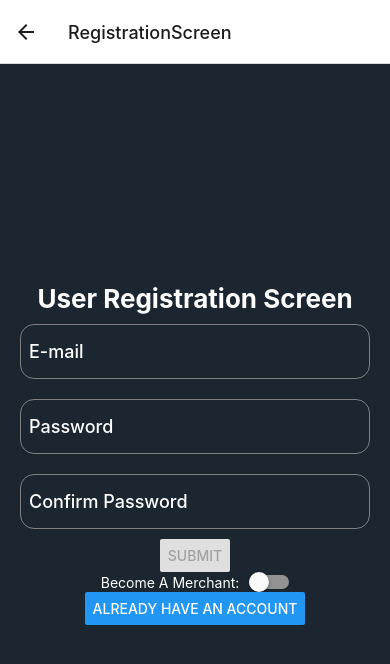
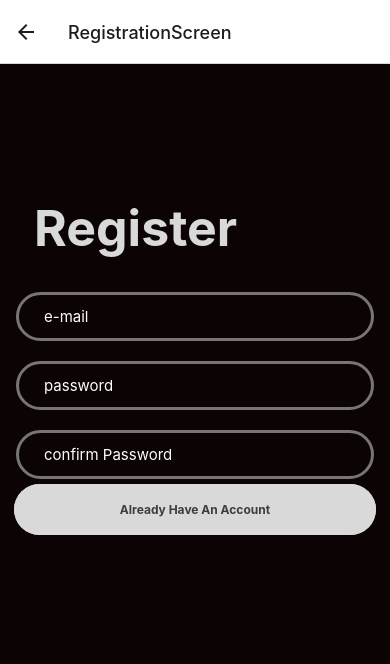
Before and after one commit to kidmpukane/mk-001, a React Native app: screen /RegistrationScreen in a window 390 px wide. Shown: the top 664 px of the page. Built offline with nearby package versions, Linux system fonts and the light colour scheme.

Commit message:
frontend auth clean up

```diff
--- a/src/forms/UserProfileForm.js
+++ b/src/forms/UserProfileForm.js
@@ -162,17 +162,18 @@ function UserProfileForm() {
       }) => (
         <ScrollView style={styles.layout}>
           <Headings style={styles.title} texts="Fill In Information" />
-          <Texts style={styles.body} texts={JSON.stringify(errors, null, 2)} />
 
           <View>
             {coverImage && (
               <Image source={{ uri: coverImage }} style={styles.coverImage} />
             )}
-            <CustomOpacity
-              style={styles.imageButton}
-              title="+ Add Cover Image"
-              onPress={() => pickCoverImage(setFieldValue)}
-            />
+            {!coverImage && (
+              <CustomOpacity
+                style={styles.imageButton}
+                title="+ Add Cover Image"
+                onPress={() => pickCoverImage(setFieldValue)}
+              />
+            )}
           </View>
           <View>
             {profileImage && (
@@ -184,22 +185,20 @@ function UserProfileForm() {
               onPress={() => pickProfileImage(setFieldValue)}
             />
           </View>
-          <Texts style={styles.body} texts="USER NAME" />
           <TextInput
             style={styles.input}
             onBlur={handleBlur("user_name")}
             value={values.user_name}
-            placeholder="User Name"
+            placeholder="user name"
             placeholderTextColor="white"
             onChangeText={handleChange("user_name")}
           />
-          <Texts style={styles.body} texts="BIO" />
           <TextInput
             multiline
             style={styles.bioInput}
             onBlur={handleBlur("user_bio")}
             value={values.user_bio}
-            placeholder="User Bio"
+            placeholder="user bio"
             placeholderTextColor="white"
             onChangeText={handleChange("user_bio")}
           />
@@ -223,12 +222,14 @@ function UserProfileForm() {
 
 const styles = StyleSheet.create({
   layout: {
-    backgroundColor: "#292929",
+    backgroundColor: "#0C0404",
   },
   imageButton: {
     padding: 100,
     alignItems: "center",
-    backgroundColor: "#3D3D3D",
+    backgroundColor: "#0C0404",
+    borderWidth: 3,
+    borderColor: "#777575",
     borderRadius: 30,
     marginTop: 30,
     marginHorizontal: 8,
@@ -238,11 +239,13 @@ const styles = StyleSheet.create({
     width: 80,
     height: 80,
     alignItems: "center",
-    backgroundColor: "#3D3D3D",
     borderRadius: 10,
     marginTop: -20,
     marginHorizontal: 8,
     paddingHorizontal: 6,
+    backgroundColor: "#0C0404",
+    borderWidth: 3,
+    borderColor: "#777575",
   },
 
   customButton: {
@@ -250,12 +253,11 @@ const styles = StyleSheet.create({
     alignItems: "center",
     backgroundColor: "#D9D9D9",
     borderRadius: 30,
-
     marginHorizontal: 4,
     paddingHorizontal: 4,
   },
   input: {
-    backgroundColor: "#292929",
+    backgroundColor: "#0C0404",
     borderWidth: 3,
     borderColor: "#777575",
     borderRadius: 150,
@@ -268,7 +270,7 @@ const styles = StyleSheet.create({
   },
   bioInput: {
     textAlignVertical: "top",
-    backgroundColor: "#292929",
+    backgroundColor: "#0C0404",
     borderColor: "#777575",
     color: "white",
     borderWidth: 3,
--- a/src/pages/LogInScreen.js
+++ b/src/pages/LogInScreen.js
@@ -1,9 +1,12 @@
-import React, { useContext } from "react";
+import React, { useContext, useState } from "react";
+import { Headings, Texts } from "../components/atoms/headings";
+import { CustomOpacity, CustomButton2 } from "../components/atoms/buttons";
 import { AuthenticationContext } from "../authProviders/AuthenticationContext";
 import { useNavigation } from "@react-navigation/native";
 import {
   SafeAreaView,
   StyleSheet,
+  ScrollView,
   View,
   Text,
   TextInput,
@@ -21,14 +24,17 @@ const logInValidationSchema = Yup.object().shape({
     .max(25, "Password must be between 8 to 25 characters")
     .required("Required")
     .matches(/[a-z]+/, "One lowercase character")
+    .matches(/[A-Z]+/, "One uppercase character")
     .matches(/\d+/, "One number"),
 });
 
 const LogInScreen = (props) => {
   const { authInfo, updateAuthInfo } = useContext(AuthenticationContext);
+  const [backendError, setBackendError] = useState("");
   const navigation = useNavigation();
 
   return (
+    <ScrollView style={styles.layout}>
       <Formik
         validationSchema={logInValidationSchema}
         initialValues={{
@@ -42,7 +48,7 @@ const LogInScreen = (props) => {
               "http://10.0.2.2:8000/accounts/csrf_cookie"
             );
 
-          // Uncomment the following line when you have a working API endpoint
+            // Log CSRF token for debugging
             console.log("CSRF token:", csrfResponse.data.csrf_token);
 
             // Make the login request with the CSRF token in the headers
@@ -64,13 +70,45 @@ const LogInScreen = (props) => {
               isMerchant: loginResponse.data.is_merchant,
             });
 
-          // Uncomment the following line when you have a working API endpoint
+            // Log login response for debugging
             console.log("Login response:", loginResponse.data);
 
             // Handle successful login (e.g., navigate to home screen)
+            // This part depends on your application's structure
           } catch (error) {
             console.error(error);
-          // Handle failed login (e.g., show error message)
+
+            let backendErrorMessage =
+              "An error occurred. Please try again later.";
+
+            if (error.response && error.response.data) {
+              const statusCode = error.response.status;
+
+              switch (statusCode) {
+                case 400:
+                  backendErrorMessage =
+                    "Invalid request. Please check your input and try again.";
+                  break;
+                case 401:
+                  backendErrorMessage =
+                    "Unauthorized. Please check your credentials and try again.";
+                  break;
+                case 403:
+                  backendErrorMessage =
+                    "Forbidden. You don't have permission to access this resource.";
+                  break;
+                case 404:
+                  backendErrorMessage =
+                    "Resource not found. Please check the URL and try again.";
+                  break;
+                // Add more cases for other common HTTP status codes as needed
+                default:
+                  break;
+              }
+            }
+
+            // Assuming setBackendError is a function to update the UI with the error message
+            setBackendError(backendErrorMessage);
           }
         }}
       >
@@ -84,7 +122,7 @@ const LogInScreen = (props) => {
           touched,
         }) => (
           <View style={styles.container}>
-          <Text style={styles.title}>Log In Screen</Text>
+            <Headings style={styles.title} texts="Log In" />
 
             <TextInput
               style={styles.input}
@@ -96,7 +134,7 @@ const LogInScreen = (props) => {
             />
 
             {errors.email && touched.email && (
-            <Text style={styles.errorText}>{errors.email}</Text>
+              <Texts style={styles.errorText} texts={errors.email} />
             )}
 
             <TextInput
@@ -110,54 +148,84 @@ const LogInScreen = (props) => {
             />
 
             {errors.password && touched.password && (
-            <Text style={styles.errorText}>{errors.password}</Text>
+              <Texts style={styles.errorText} texts={errors.password} />
             )}
-
-          <Button
+            <Texts style={styles.authErrorText} texts={backendError} />
+            <View style={styles.buttonContainer}>
+              <CustomButton2
+                style={styles.customSubmitButton}
                 onPress={handleSubmit}
                 title="Submit"
-            disabled={!values.email || !values.password}
+                disabled={!values.email && !values.password}
               />
-          <Button
+              <CustomButton2
+                style={styles.customSubmitButton}
                 onPress={() => navigation.navigate("RegistrationScreen")}
                 title="Don't Have An Account YET?"
               />
             </View>
+          </View>
         )}
       </Formik>
+    </ScrollView>
   );
 };
 
 const styles = StyleSheet.create({
+  layout: {
+    backgroundColor: "#0C0404",
+  },
   container: {
-    flex: 1,
-    justifyContent: "center",
+    marginTop: 200,
+    padding: 10,
+  },
+  buttonContainer: {
+    paddingTop: 50,
+  },
+  input: {
+    backgroundColor: "#0C0404",
+    borderWidth: 3,
+    borderColor: "#777575",
+    borderRadius: 150,
+    marginHorizontal: 6,
+    paddingHorizontal: 25,
+    margin: 10,
+    padding: 12,
+    color: "white",
+    fontSize: 15,
+  },
+  errorText: {
+    fontWeight: "bold",
+    fontSize: 14,
+    color: "#f60b29",
+    marginLeft: 20,
+  },
+  authErrorText: {
+    fontSize: 16,
+    color: "#f60b29",
+    textAlign: "center",
+  },
+  customSubmitButton: {
+    marginTop: 20,
+    marginBottom: 20,
+    padding: 18,
     alignItems: "center",
-    backgroundColor: "#1B2631",
+    backgroundColor: "#D9D9D9",
+    borderRadius: 30,
+    marginHorizontal: 4,
+    paddingHorizontal: 4,
   },
   title: {
-    fontSize: 26,
+    margin: 24,
+    fontSize: 50,
+    alignItems: "center",
     fontWeight: "bold",
-    color: "white",
-    marginBottom: 20,
+    color: "#D9D9D9",
   },
-  input: {
-    width: 350,
-    height: 55,
-    backgroundColor: "#1B2631",
-    borderColor: "grey",
-    borderRadius: 50,
-    borderWidth: 1,
-    margin: 10,
-    padding: 8,
-    color: "white",
-    borderRadius: 14,
-    fontSize: 18,
-    fontWeight: "500",
-  },
-  errorText: {
-    fontSize: 12.5,
-    color: "orange",
+  body: {
+    margin: 24,
+    fontSize: 12,
+    color: "#D9D9D9",
   },
 });
 
--- a/src/pages/RegistrationScreen.js
+++ b/src/pages/RegistrationScreen.js
@@ -1,8 +1,9 @@
-import React, { useContext } from "react";
+import React, { useContext, useState } from "react";
 import axios from "axios";
 import {
   SafeAreaView,
   StyleSheet,
+  ScrollView,
   View,
   Text,
   TextInput,
@@ -14,6 +15,8 @@ import { Formik } from "formik";
 import * as Yup from "yup";
 import { useNavigation } from "@react-navigation/native";
 import { AuthenticationContext } from "../authProviders/AuthenticationContext";
+import { Headings, Texts } from "../components/atoms/headings";
+import { CustomOpacity, CustomButton2 } from "../components/atoms/buttons";
 
 const signUpValidationSchema = Yup.object().shape({
   email: Yup.string().email("Invalid email address").required("Required"),
@@ -34,7 +37,9 @@ const signUpValidationSchema = Yup.object().shape({
 const RegistrationScreen = (props) => {
   const navigation = useNavigation();
   const { authInfo, updateAuthInfo } = useContext(AuthenticationContext);
+  const [backendError, setBackendError] = useState("");
   return (
+    <ScrollView style={styles.layout}>
       <Formik
         validationSchema={signUpValidationSchema}
         initialValues={{
@@ -79,7 +84,38 @@ const RegistrationScreen = (props) => {
             });
           } catch (error) {
             console.error(error);
-          // Handle failed login (e.g., show error message)
+
+            let backendErrorMessage =
+              "An error occurred. Please try again later.";
+
+            if (error.response && error.response.data) {
+              const statusCode = error.response.status;
+
+              switch (statusCode) {
+                case 400:
+                  backendErrorMessage =
+                    "Invalid request. Please check your input and try again.";
+                  break;
+                case 401:
+                  backendErrorMessage =
+                    "Unauthorized. Please check your credentials and try again.";
+                  break;
+                case 403:
+                  backendErrorMessage =
+                    "Forbidden. You don't have permission to access this resource.";
+                  break;
+                case 404:
+                  backendErrorMessage =
+                    "Resource not found. Please check the URL and try again.";
+                  break;
+                // Add more cases for other common HTTP status codes as needed
+                default:
+                  break;
+              }
+            }
+
+            // Assuming setBackendError is a function to update the UI with the error message
+            setBackendError(backendErrorMessage);
           }
         }}
       >
@@ -92,75 +128,54 @@ const RegistrationScreen = (props) => {
           errors,
           touched,
         }) => (
-        <View
-          style={{
-            flex: 1,
-            justifyContent: "center",
-            alignItems: "center",
-            backgroundColor: "#1B2631",
-          }}
-        >
-          <Text
-            style={{
-              fontSize: 26,
-              fontWeight: "bold",
-              color: "white",
-            }}
-          >
-            User Registration Screen
-          </Text>
+          <View style={styles.container}>
+            <Headings style={styles.title} texts="Register" />
 
             <TextInput
               style={styles.input}
               onBlur={handleBlur("email")}
               value={values.email}
-            placeholder="E-mail"
+              placeholder="e-mail"
               placeholderTextColor="white"
               onChangeText={handleChange("email")}
             />
 
             {errors.email && touched.email && (
-            <Text style={styles.errorText}>{errors.email}</Text>
+              <Texts style={styles.errorText} texts={errors.email} />
             )}
 
             <TextInput
               style={styles.input}
               onBlur={handleBlur("password")}
               value={values.password}
-            placeholder="Password"
+              placeholder="password"
               secureTextEntry={true}
               placeholderTextColor="white"
               onChangeText={handleChange("password")}
             />
 
             {errors.password && touched.password && (
-            <Text style={styles.errorText}>{errors.password}</Text>
+              <Texts style={styles.errorText} texts={errors.password} />
             )}
 
             <TextInput
               style={styles.input}
               onBlur={handleBlur("re_password")}
               value={values.re_password}
-            placeholder="Confirm Password"
+              placeholder="confirm Password"
               secureTextEntry={true}
               placeholderTextColor="white"
               onChangeText={handleChange("re_password")}
             />
 
             {errors.re_password && touched.re_password && (
-            <Text style={styles.errorText}>{errors.re_password}</Text>
+              <Texts style={styles.errorText} texts={errors.re_password} />
             )}
+            <Texts style={styles.authErrorText} texts={backendError} />
 
-          <Button
-            onPress={handleSubmit}
-            title="Submit"
-            disabled={!isValid || values.email === ""}
-          />
+            <View style={styles.switchContainer}>
+              <Texts style={styles.switchText} texts="Become A Merchant:" />
 
-          <View style={{ flexDirection: "row", alignItems: "center" }}>
-            <Text style={{ color: "white", marginRight: 10 }}>
-              Become A Merchant:
-            </Text>
               <Switch
                 value={values.is_merchant}
                 onValueChange={(value) => {
@@ -170,68 +185,88 @@ const RegistrationScreen = (props) => {
                 }}
               />
             </View>
+            <CustomButton2
+              style={styles.customSubmitButton}
+              onPress={handleSubmit}
+              title="Submit"
+              disabled={!isValid || (!values.email && !values.password)}
+            />
 
-          <Button
+            <CustomButton2
+              style={styles.customSubmitButton}
               onPress={() => navigation.navigate("LogInScreen")}
               title="Already Have An Account"
             />
           </View>
         )}
       </Formik>
+    </ScrollView>
   );
 };
 
 export { RegistrationScreen };
 
 const styles = StyleSheet.create({
+  layout: {
+    backgroundColor: "#0C0404",
+  },
+  container: {
+    marginTop: 100,
+    padding: 10,
+  },
+  authErrorText: {
+    fontSize: 16,
+    color: "#f60b29",
+    textAlign: "center",
+  },
   input: {
-    width: 350,
-    height: 55,
-    backgroundColor: "#1B2631",
-    borderColor: "grey",
-    borderRadius: 50,
-    borderWidth: 1,
+    backgroundColor: "#0C0404",
+    borderWidth: 3,
+    borderColor: "#777575",
+    borderRadius: 150,
+    marginHorizontal: 6,
+    paddingHorizontal: 25,
     margin: 10,
-    padding: 8,
+    padding: 12,
     color: "white",
-    borderRadius: 14,
-    fontSize: 18,
-    fontWeight: "500",
-    justifyContent: "space-between",
+    fontSize: 15,
   },
   errorText: {
-    fontSize: 12.5,
-    color: "orange",
+    fontWeight: "bold",
+    fontSize: 14,
+    color: "#f60b29",
+    marginLeft: 20,
   },
-  container: {
-    flex: 1,
+  customSubmitButton: {
+    marginTop: 20,
+    marginBottom: 20,
+    padding: 18,
+    alignItems: "center",
+    backgroundColor: "#D9D9D9",
+    borderRadius: 30,
+    marginHorizontal: 4,
+    paddingHorizontal: 4,
+  },
+  title: {
+    margin: 24,
+    fontSize: 50,
+    alignItems: "center",
+    fontWeight: "bold",
+    color: "#D9D9D9",
+  },
+  body: {
+    margin: 24,
+    fontSize: 12,
+    color: "#D9D9D9",
+  },
+  switchText: {
+    color: "white",
+    marginRight: 50,
+    fontSize: 15,
+  },
+  switchContainer: {
+    flexDirection: "row",
+    alignItems: "center",
     justifyContent: "center",
-    alignItems: "center",
-    backgroundColor: "#1B2631",
-  },
-  input: {
-    width: 350,
-    height: 55,
-    backgroundColor: "#1B2631",
-    borderColor: "grey",
-    borderRadius: 50,
-    borderWidth: 1,
-    margin: 10,
-    padding: 8,
-    color: "white",
-    borderRadius: 14,
-    fontSize: 18,
-    fontWeight: "500",
-    justifyContent: "space-between",
-  },
-  errorText: {
-    fontSize: 12.5,
-    color: "orange",
-  },
-  container: {
-    flex: 1,
-    justifyContent: "center",
-    alignItems: "center",
-    backgroundColor: "#1B2631",
   },
 });
```
Lines whose indentation alone changed are shown as unchanged.
